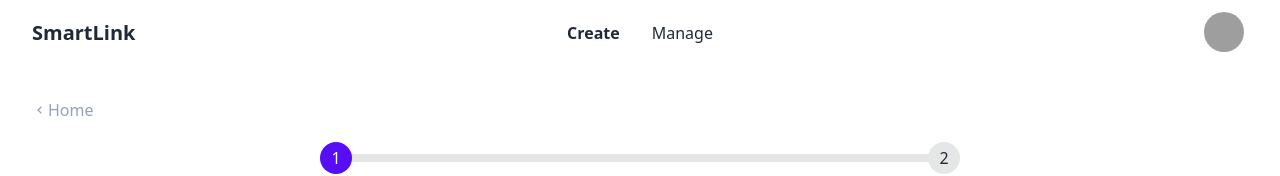
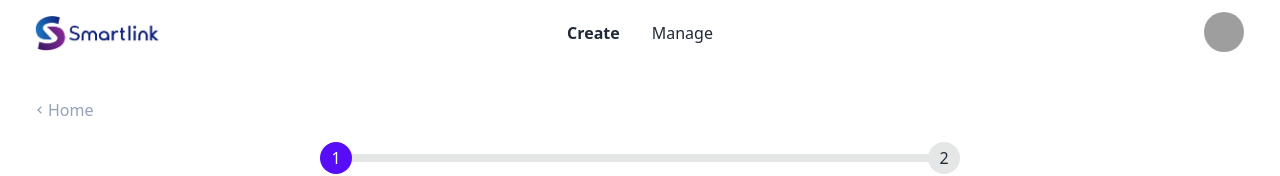
Before and after one commit to ghostjson/smartlink-frontend, a Next.js app: page /create/rewards in a window 1280 px wide. Shown: the top 176 px of the page. Built offline with nearby package versions, Linux system fonts and the light colour scheme; grey boxes are pictures that could not be loaded.

Commit message:
feat: updated logo with new image

```diff
--- a/components/shared/Navbar.tsx
+++ b/components/shared/Navbar.tsx
@@ -53,7 +53,13 @@ const Navbar = () => {
             </li>
           </ul>
         </div>
-        <a className='normal-case font-bold text-xl'>SmartLink</a>
+        <a className='normal-case font-bold text-xl'>
+          <img
+            src='/logo-horizontal.png'
+            alt='smartlink logo'
+            className='h-auto w-32'
+          />
+        </a>
       </div>
       <div className='navbar-center hidden lg:flex'>
         <ul className='menu menu-horizontal p-0'>
```
Also changed, not shown: public/logo-horizontal.png (added).
